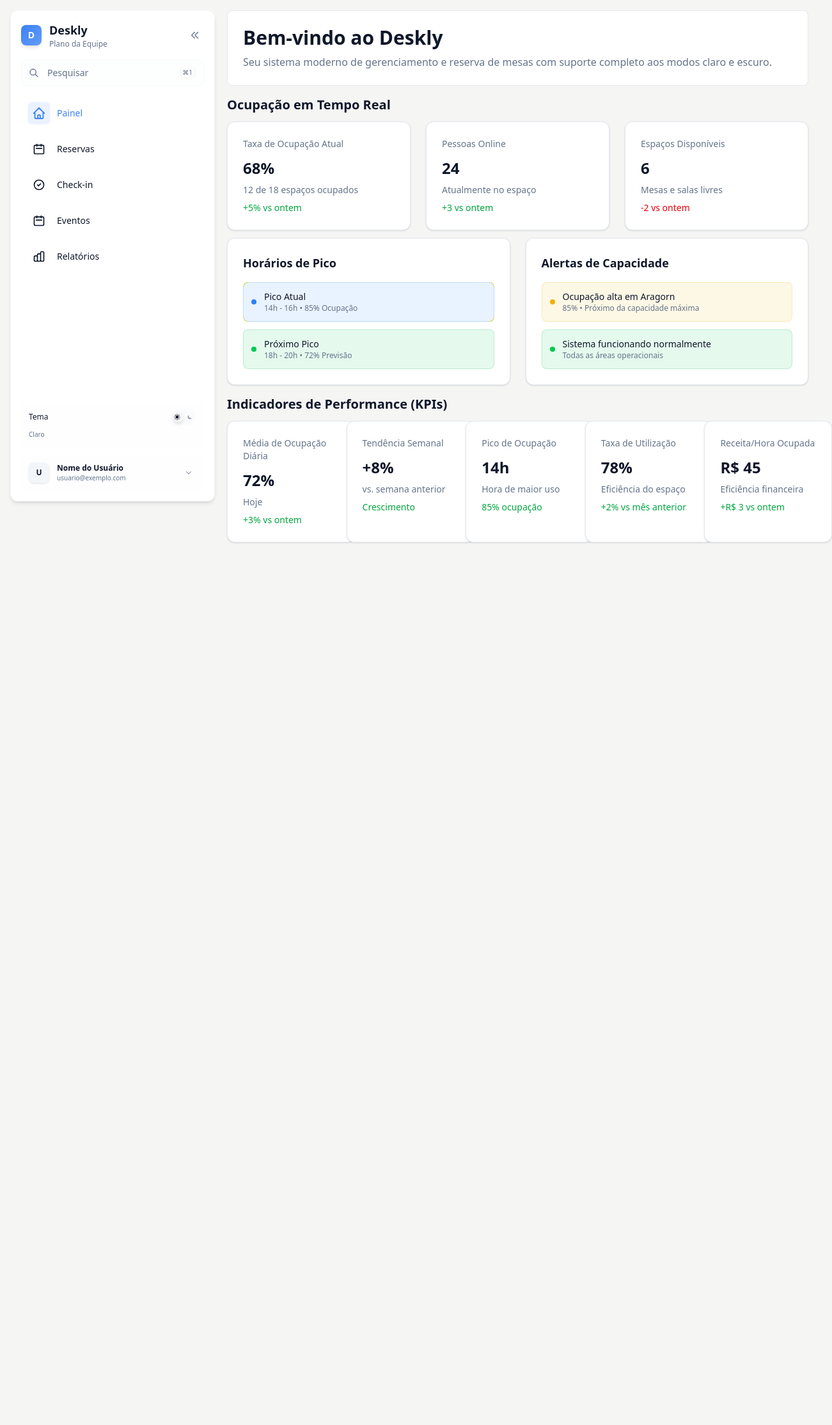
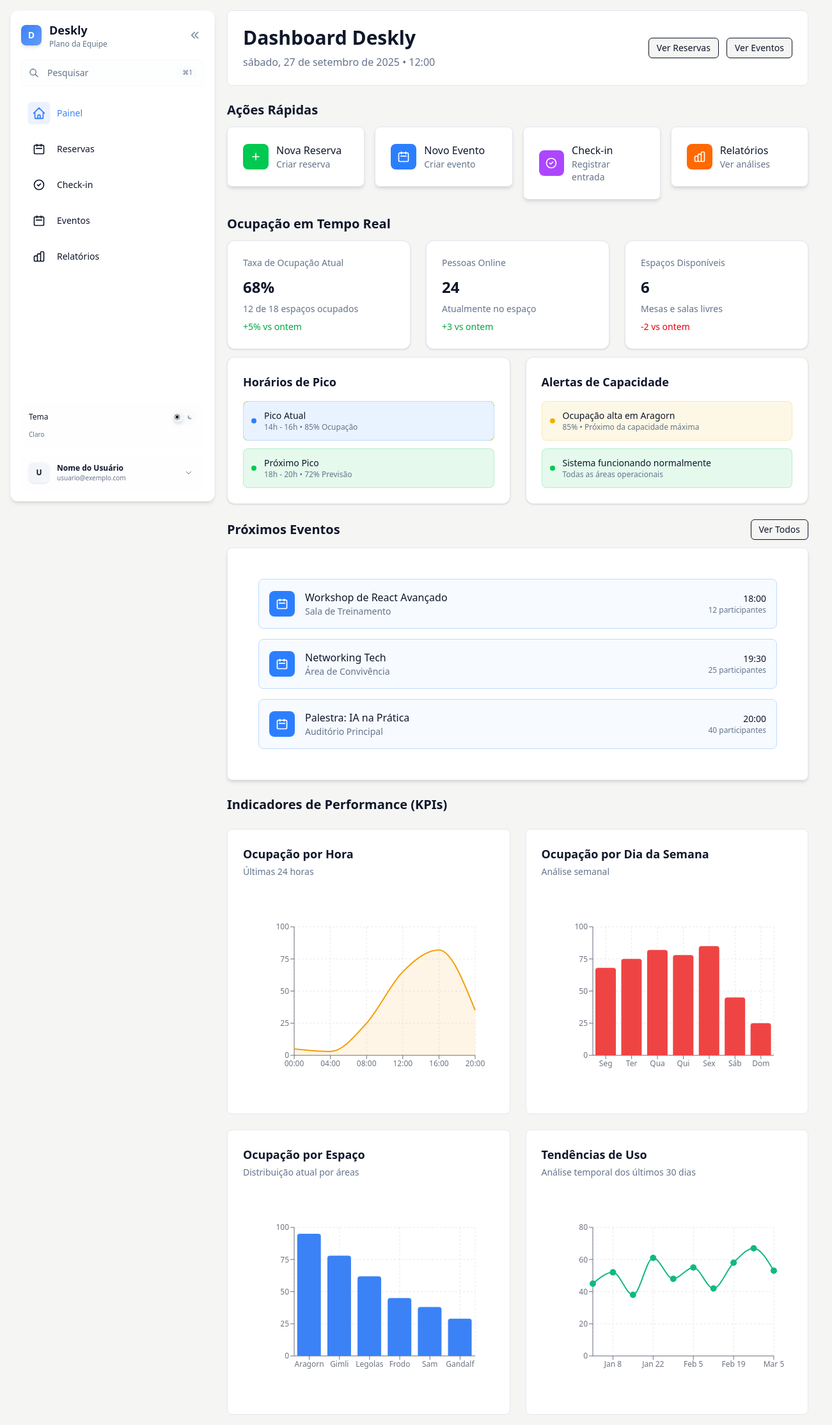
Before and after one commit to AlbertoPortoJr/Deskly, a Next.js app: page /dashboard in a window 1280 px wide. Shown: the whole page at 64% size, 1301 px wide, since content can reach past the window. Before the commit the page ends 864 px from the top, so only its background shows below. Built offline with nearby package versions, Linux system fonts and the light colour scheme.

Commit message:
feat: new configs for panel

```diff
--- a/app/dashboard/page.tsx
+++ b/app/dashboard/page.tsx
@@ -1,18 +1,131 @@
 import Layout from '../components/Layout';
 import MetricCard from '../components/MetricCard';
+import Card from '../components/Card';
+import { Button } from '../components/Button';
+import Link from 'next/link';
+import { BarChart } from '../components/ui/bar-chart';
+import { LineChart } from '../components/ui/line-chart';
+import { AreaChart } from '../components/ui/area-chart';
+import GraphCard from '../components/GraphCard';
 
 export default function Dashboard() {
+  // Dados mockados para demonstração
+  const currentTime = new Date().toLocaleTimeString('pt-BR', {
+    hour: '2-digit',
+    minute: '2-digit'
+  });
+
+  const currentDate = new Date().toLocaleDateString('pt-BR', {
+    weekday: 'long',
+    year: 'numeric',
+    month: 'long',
+    day: 'numeric'
+  });
+
+  const upcomingEvents = [
+    { id: 1, title: 'Workshop de React Avançado', time: '18:00', location: 'Sala de Treinamento', attendees: 12 },
+    { id: 2, title: 'Networking Tech', time: '19:30', location: 'Área de Convivência', attendees: 25 },
+    { id: 3, title: 'Palestra: IA na Prática', time: '20:00', location: 'Auditório Principal', attendees: 40 }
+  ];
+
   return (
     <Layout>
-      <div className="space-y-4">
-        {/* Welcome Section */}
+      <div className="space-y-6">
+        {/* Welcome Section com informações do dia */}
         <div className="bg-card border border-border rounded-lg p-6">
+          <div className="flex flex-col sm:flex-row sm:items-center sm:justify-between">
+            <div>
               <h1 className="text-3xl font-bold text-foreground mb-2">
-            Bem-vindo ao Deskly
+                Dashboard Deskly
               </h1>
               <p className="text-muted-foreground">
-            Seu sistema moderno de gerenciamento e reserva de mesas com suporte completo aos modos claro e escuro.
+                {currentDate} • {currentTime}
               </p>
+            </div>
+            <div className="mt-4 sm:mt-0 flex gap-3">
+              <Link href="/reservations">
+                <Button variant="outline" size="sm">
+                  Ver Reservas
+                </Button>
+              </Link>
+              <Link href="/events">
+                <Button variant="outline" size="sm">
+                  Ver Eventos
+                </Button>
+              </Link>
+            </div>
+          </div>
+        </div>
+
+        {/* Ações Rápidas */}
+        <div className="space-y-3">
+          <h2 className="text-xl font-semibold text-foreground">Ações Rápidas</h2>
+
+          <div className="grid grid-cols-1 sm:grid-cols-2 lg:grid-cols-4 gap-4">
+            <Link href="/reservations">
+              <Card className="p-6 hover:shadow-md transition-shadow cursor-pointer">
+                <div className="flex items-center space-x-3">
+                  <div className="w-10 h-10 bg-green-500 rounded-lg flex items-center justify-center">
+                    <svg className="w-5 h-5 text-white" fill="none" stroke="currentColor" viewBox="0 0 24 24">
+                      <path strokeLinecap="round" strokeLinejoin="round" strokeWidth={2} d="M12 6v6m0 0v6m0-6h6m-6 0H6" />
+                    </svg>
+                  </div>
+                  <div>
+                    <p className="font-medium text-foreground">Nova Reserva</p>
+                    <p className="text-sm text-muted-foreground">Criar reserva</p>
+                  </div>
+                </div>
+              </Card>
+            </Link>
+
+            <Link href="/events">
+              <Card className="p-6 hover:shadow-md transition-shadow cursor-pointer">
+                <div className="flex items-center space-x-3">
+                  <div className="w-10 h-10 bg-blue-500 rounded-lg flex items-center justify-center">
+                    <svg className="w-5 h-5 text-white" fill="none" stroke="currentColor" viewBox="0 0 24 24">
+                      <path strokeLinecap="round" strokeLinejoin="round" strokeWidth={2} d="M8 7V3m8 4V3m-9 8h10M5 21h14a2 2 0 002-2V7a2 2 0 00-2-2H5a2 2 0 00-2 2v12a2 2 0 002 2z" />
+                    </svg>
+                  </div>
+                  <div>
+                    <p className="font-medium text-foreground">Novo Evento</p>
+                    <p className="text-sm text-muted-foreground">Criar evento</p>
+                  </div>
+                </div>
+              </Card>
+            </Link>
+
+            <Link href="/checkin">
+              <Card className="p-6 hover:shadow-md transition-shadow cursor-pointer">
+                <div className="flex items-center space-x-3">
+                  <div className="w-10 h-10 bg-purple-500 rounded-lg flex items-center justify-center">
+                    <svg className="w-5 h-5 text-white" fill="none" stroke="currentColor" viewBox="0 0 24 24">
+                      <path strokeLinecap="round" strokeLinejoin="round" strokeWidth={2} d="M9 12l2 2 4-4m6 2a9 9 0 11-18 0 9 9 0 0118 0z" />
+                    </svg>
+                  </div>
+                  <div>
+                    <p className="font-medium text-foreground">Check-in</p>
+                    <p className="text-sm text-muted-foreground">Registrar entrada</p>
+                  </div>
+                </div>
+              </Card>
+            </Link>
+
+            <Link href="/reports">
+              <Card className="p-6 hover:shadow-md transition-shadow cursor-pointer">
+                <div className="flex items-center space-x-3">
+                  <div className="w-10 h-10 bg-orange-500 rounded-lg flex items-center justify-center">
+                    <svg className="w-5 h-5 text-white" fill="none" stroke="currentColor" viewBox="0 0 24 24">
+                      <path strokeLinecap="round" strokeLinejoin="round" strokeWidth={2} d="M9 19v-6a2 2 0 00-2-2H5a2 2 0 00-2 2v6a2 2 0 002 2h2a2 2 0 002-2zm0 0V9a2 2 0 012-2h2a2 2 0 012 2v10m-6 0a2 2 0 002 2h2a2 2 0 002-2m0 0V5a2 2 0 012-2h2a2 2 0 012 2v14a2 2 0 01-2 2h-2a2 2 0 01-2-2z" />
+                    </svg>
+                  </div>
+                  <div>
+                    <p className="font-medium text-foreground">Relatórios</p>
+                    <p className="text-sm text-muted-foreground">Ver análises</p>
+                  </div>
+                </div>
+              </Card>
+            </Link>
+          </div>
         </div>
 
         {/* Ocupação em Tempo Real */}
@@ -93,47 +206,132 @@
           </div>
         </div>
 
-        {/* Indicadores de Performance (KPIs) */}
+        {/* Próximos Eventos */}
         <div className="space-y-3">
+          <div className="flex items-center justify-between">
+            <h2 className="text-xl font-semibold text-foreground">Próximos Eventos</h2>
+            <Link href="/events">
+              <Button variant="outline" size="sm">
+                Ver Todos
+              </Button>
+            </Link>
+          </div>
+
+          <Card>
+            <div className="p-6">
+              <div className="space-y-4">
+                {upcomingEvents.map((event) => (
+                  <div key={event.id} className="flex items-center justify-between p-4 bg-blue-50/50 rounded-lg border border-blue-200">
+                    <div className="flex items-center space-x-4">
+                      <div className="w-10 h-10 bg-blue-500 rounded-lg flex items-center justify-center">
+                        <svg className="w-5 h-5 text-white" fill="none" stroke="currentColor" viewBox="0 0 24 24">
+                          <path strokeLinecap="round" strokeLinejoin="round" strokeWidth={2} d="M8 7V3m8 4V3m-9 8h10M5 21h14a2 2 0 002-2V7a2 2 0 00-2-2H5a2 2 0 00-2 2v12a2 2 0 002 2z" />
+                        </svg>
+                      </div>
+                      <div>
+                        <p className="font-medium text-foreground">{event.title}</p>
+                        <p className="text-sm text-muted-foreground">{event.location}</p>
+                      </div>
+                    </div>
+                    <div className="text-right">
+                      <p className="text-sm font-medium text-foreground">{event.time}</p>
+                      <p className="text-xs text-muted-foreground">{event.attendees} participantes</p>
+                    </div>
+                  </div>
+                ))}
+              </div>
+            </div>
+          </Card>
+        </div>
+
+        {/* Indicadores de Performance (KPIs) com Gráficos Profissionais */}
+        <div className="space-y-6">
           <h2 className="text-xl font-semibold text-foreground">Indicadores de Performance (KPIs)</h2>
 
-          <div className="grid grid-cols-1 sm:grid-cols-2 lg:grid-cols-3 xl:grid-cols-5 gap-6">
-            <MetricCard
-              title="Média de Ocupação Diária"
-              value="72%"
-              subtitle="Hoje"
-              trend={{ value: "+3% vs ontem", isPositive: true }}
+          {/* Gráficos de Métricas - Primeira Linha */}
+          <div className="grid grid-cols-1 lg:grid-cols-2 gap-6">
+            <GraphCard
+              title="Ocupação por Hora"
+              subtitle="Últimas 24 horas"
+            >
+              <AreaChart
+                data={[
+                  { name: '00:00', value: 5 },
+                  { name: '04:00', value: 3 },
+                  { name: '08:00', value: 25 },
+                  { name: '12:00', value: 65 },
+                  { name: '16:00', value: 82 },
+                  { name: '20:00', value: 35 }
+                ]}
+                height={256}
+                color="#f59e0b"
               />
+            </GraphCard>
 
-            <MetricCard
-              title="Tendência Semanal"
-              value="+8%"
-              subtitle="vs. semana anterior"
-              trend={{ value: "Crescimento", isPositive: true }}
+            <GraphCard
+              title="Ocupação por Dia da Semana"
+              subtitle="Análise semanal"
+            >
+              <BarChart
+                data={[
+                  { name: 'Seg', value: 68 },
+                  { name: 'Ter', value: 75 },
+                  { name: 'Qua', value: 82 },
+                  { name: 'Qui', value: 78 },
+                  { name: 'Sex', value: 85 },
+                  { name: 'Sáb', value: 45 },
+                  { name: 'Dom', value: 25 }
+                ]}
+                height={256}
+                color="#ef4444"
               />
+            </GraphCard>
+          </div>
 
-            <MetricCard
-              title="Pico de Ocupação"
-              value="14h"
-              subtitle="Hora de maior uso"
-              trend={{ value: "85% ocupação", isPositive: true }}
+          {/* Gráficos de Métricas - Segunda Linha */}
+          <div className="grid grid-cols-1 lg:grid-cols-2 gap-6">
+            <GraphCard
+              title="Ocupação por Espaço"
+              subtitle="Distribuição atual por áreas"
+            >
+              <BarChart
+                data={[
+                  { name: 'Aragorn', value: 95 },
+                  { name: 'Gimli', value: 78 },
+                  { name: 'Legolas', value: 62 },
+                  { name: 'Frodo', value: 45 },
+                  { name: 'Sam', value: 38 },
+                  { name: 'Gandalf', value: 29 }
+                ]}
+                height={256}
+                color="#3b82f6"
               />
+            </GraphCard>
 
-            <MetricCard
-              title="Taxa de Utilização"
-              value="78%"
-              subtitle="Eficiência do espaço"
-              trend={{ value: "+2% vs mês anterior", isPositive: true }}
+            <GraphCard
+              title="Tendências de Uso"
+              subtitle="Análise temporal dos últimos 30 dias"
+            >
+              <LineChart
+                data={[
+                  { name: 'Jan 1', value: 45 },
+                  { name: 'Jan 8', value: 52 },
+                  { name: 'Jan 15', value: 38 },
+                  { name: 'Jan 22', value: 61 },
+                  { name: 'Jan 29', value: 48 },
+                  { name: 'Feb 5', value: 55 },
+                  { name: 'Feb 12', value: 42 },
+                  { name: 'Feb 19', value: 58 },
+                  { name: 'Feb 26', value: 67 },
+                  { name: 'Mar 5', value: 53 }
+                ]}
+                height={256}
+                color="#10b981"
               />
-
-            <MetricCard
-              title="Receita/Hora Ocupada"
-              value="R$ 45"
-              subtitle="Eficiência financeira"
-              trend={{ value: "+R$ 3 vs ontem", isPositive: true }}
-            />
+            </GraphCard>
           </div>
         </div>
+
       </div>
     </Layout>
   );
--- a/app/home/page.tsx
+++ b/app/home/page.tsx
@@ -184,7 +184,7 @@
             }`}
           >
             <span className="w-2 h-2 bg-emerald-500 rounded-full mr-2"></span>
-            Plataforma confiável para gestão de coworkings
+            Solução empresarial para gestão de espaços colaborativos
           </div>
 
           {/* Headline principal */}
@@ -197,12 +197,12 @@
                 : 'opacity-0 translate-y-8'
             }`}
           >
-            Transforme seu{' '}
+            Maximize a{' '}
             <span className="bg-gradient-to-r from-emerald-600 to-teal-600 bg-clip-text text-transparent">
-              Coworking
+              Ocupação
             </span>
             <br className="hidden sm:block" />
-            <span className="sm:hidden"> </span>em uma Máquina de Eficiência
+            <span className="sm:hidden"> </span>e Receita do seu Coworking
           </h1>
 
           {/* Subtítulo */}
@@ -215,8 +215,7 @@
                 : 'opacity-0 translate-y-6'
             }`}
           >
-            Gerencie reservas, otimize espaços e organize seu coworking com uma plataforma intuitiva e completa.
-                <strong className="text-gray-900"> Resultados comprovados em coworkings.</strong>
+            Plataforma inteligente de gestão que automatiza reservas, otimiza espaços e aumenta a receita do seu coworking com dados em tempo real e insights estratégicos.
           </p>
 
           {/* Botões de Call-to-Action */}
@@ -232,22 +231,21 @@
             <Link
               href="/dashboard"
                   className="group relative px-6 py-3 text-base font-semibold text-white bg-gradient-to-r from-emerald-600 to-teal-600 rounded-xl shadow-lg hover:shadow-xl transition-all duration-300 focus:outline-none focus:ring-4 focus:ring-emerald-300 sm:px-8 sm:py-4 sm:text-lg"
-              aria-label="Começar teste gratuito do Deskly Pro"
+              aria-label="Iniciar teste gratuito do Deskly Pro"
             >
-              <span className="relative z-10">Experimente Agora</span>
+              <span className="relative z-10">Iniciar Teste Gratuito</span>
               <div className="absolute inset-0 bg-gradient-to-r from-teal-600 to-emerald-600 rounded-xl opacity-0 group-hover:opacity-100 transition-opacity duration-300" aria-hidden="true"></div>
             </Link>
 
             <Link
               href="/dashboard"
                   className="flex items-center px-6 py-3 text-base font-semibold text-gray-700 bg-white border-2 border-gray-300 rounded-xl hover:border-gray-400 hover:bg-gray-50 transition-all duration-300 focus:outline-none focus:ring-4 focus:ring-gray-300 sm:px-8 sm:py-4 sm:text-lg shadow-sm"
-              aria-label="Ver demonstração do Deskly Pro"
+              aria-label="Agendar demonstração personalizada"
             >
               <svg className="w-4 h-4 mr-2 sm:w-5 sm:h-5" fill="none" stroke="currentColor" viewBox="0 0 24 24" aria-hidden="true">
-                <path strokeLinecap="round" strokeLinejoin="round" strokeWidth={2} d="M15 12a3 3 0 11-6 0 3 3 0 016 0z" />
-                <path strokeLinecap="round" strokeLinejoin="round" strokeWidth={2} d="M2.458 12C3.732 7.943 7.523 5 12 5c4.478 0 8.268 2.943 9.542 7-1.274 4.057-5.064 7-9.542 7-4.477 0-8.268-2.943-9.542-7z" />
+                <path strokeLinecap="round" strokeLinejoin="round" strokeWidth={2} d="M8 7V3m8 4V3m-9 8h10M5 21h14a2 2 0 002-2V7a2 2 0 00-2-2H5a2 2 0 00-2 2v12a2 2 0 002 2z" />
               </svg>
-              Ver Demonstração
+              Agendar Demo
             </Link>
           </div>
 
@@ -262,16 +260,16 @@
             }`}
           >
             <div className="text-center">
-                  <div className="text-3xl font-bold text-emerald-600">24/7</div>
-                  <div className="text-sm text-gray-600">Suporte Disponível</div>
+                  <div className="text-3xl font-bold text-emerald-600">+25%</div>
+                  <div className="text-sm text-gray-600">Aumento na Ocupação</div>
             </div>
             <div className="text-center">
-              <div className="text-3xl font-bold text-teal-600">5min</div>
-              <div className="text-sm text-gray-600">Setup Rápido</div>
+              <div className="text-3xl font-bold text-teal-600">-50%</div>
+              <div className="text-sm text-gray-600">Redução no Tempo de Gestão</div>
             </div>
             <div className="text-center">
               <div className="text-3xl font-bold text-cyan-600">30d</div>
-              <div className="text-sm text-gray-600">Teste Grátis</div>
+              <div className="text-sm text-gray-600">Teste Gratuito</div>
             </div>
           </div>
 
```
Lines whose indentation alone changed are shown as unchanged.
